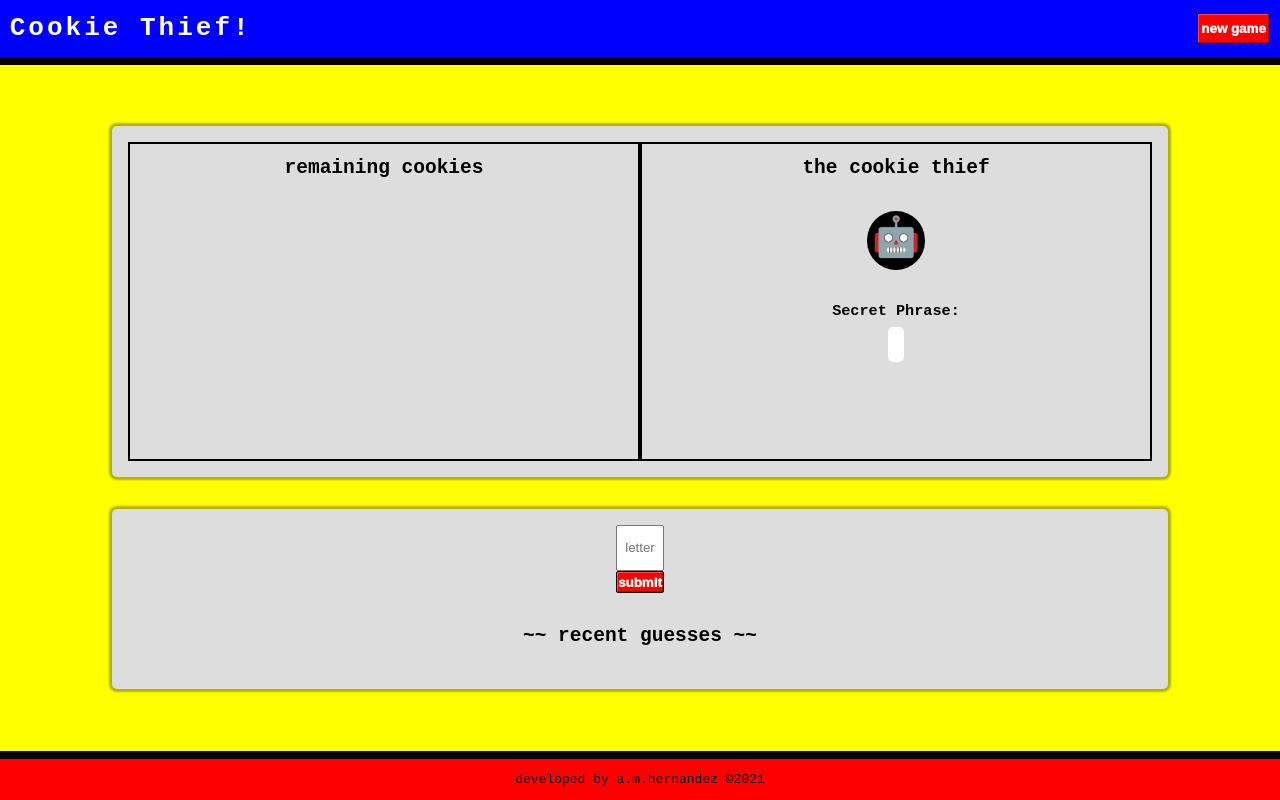
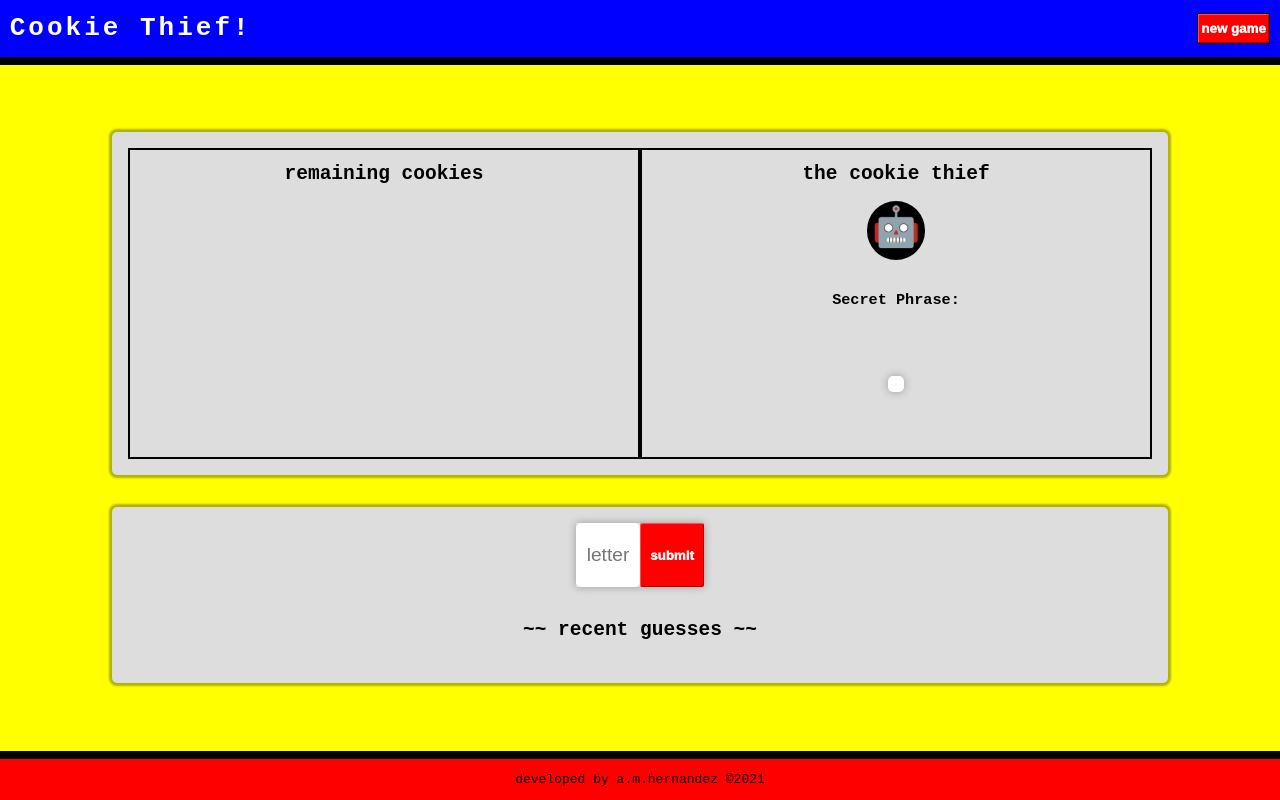
Before and after one commit to am-hernandez/cookieThief, a plain HTML site: page index.html in a window 1280 px wide. Drawn offline with Linux system fonts and the light colour scheme.

Commit message:
increased size and spacing of texts and elements

```diff
--- a/cookieThief.js
+++ b/cookieThief.js
@@ -8,44 +8,37 @@ const secretPhrase = document.getElementById("secretPhrase");
 let newGame;
 
 const ASCIIART = [
-  `
- ==========
+  `==========
 |__________|
 |__________|
 |__________|
  ==========`,
-  `
- ==========
+  `==========
 |__________|
 |_______🍪_|
 |__________|
  ==========`,
-  `
- ==========
+  `==========
 |__🍪______|
 |_______🍪_|
 |__________|
  ==========`,
-  `
- ==========
+  `==========
 |__🍪______|
 |_______🍪_|
 |__🍪______|
  ==========`,
-  `
- ==========
+  `==========
 |__🍪__🍪__|
 |_______🍪_|
 |__🍪______|
  =========`,
-  `
- ==========
+  `==========
 |__🍪__🍪__|
 |_🍪____🍪_|
 |__🍪______|
  ==========`,
-  `
- ===========
+  `===========
 |__🍪__🍪__|
 |_🍪____🍪_|
 |__🍪__🍪__|
@@ -83,11 +76,11 @@ class VanishingMan {
   }
   getGameStateMessage() {
     if (this.gameState === "playing") {
-      return `\n${ASCIIART[this.remainingGuesses]}`;
+      return `${ASCIIART[this.remainingGuesses]}`;
     } else if (this.gameState === "lost") {
       return `Game Over, the robot stole all of the cookies! 😢\nThe word was "${this.secretWord.join(
         ""
-      )}":\n${ASCIIART[0]}`;
+      )}"\n\n${ASCIIART[0]}`;
     } else {
       return `Winner Winner, you won! You've stopped the the cookie thief!`;
     }
--- a/index.html
+++ b/index.html
@@ -26,6 +26,7 @@
         </div>
       </div>
       <div id="userGuessesContainer" class="container">
+        <div id="letterInputContainer">
           <input
             type="text"
             id="letterInput"
@@ -36,6 +37,7 @@
           <button type="submit" id="letterSubmit" name="letterInput">
             submit
           </button>
+        </div>
         <h2>~~ recent guesses ~~</h2>
         <ul id="userGuesses"></ul>
       </div>
--- a/main.css
+++ b/main.css
@@ -81,7 +81,7 @@ h1 {
   flex: 1;
   display: flex;
   flex-wrap: wrap;
-  justify-content: space-between;
+  justify-content: space-around;
 }
 
 #cookieDisplay div {
@@ -90,32 +90,76 @@ h1 {
   padding: 1em;
 }
 
+#cookies {
+  display: flex;
+  flex-direction: column;
+  justify-content: space-between;
+}
+
+#gameStateMessage {
+  display: block;
+  margin: auto;
+  padding: 1em 0;
+  font-size: 1.25em;
+}
+
+#robot {
+  display: flex;
+  flex-direction: column;
+  justify-content: space-between;
+}
+
 #robot p {
   width: 1.5em;
   height: 1.5em;
-  margin: 2rem auto;
+  margin: 1rem auto;
   border-radius: 30px;
   font-size: 3em;
   line-height: 1.5em;
   background-color: #000;
 }
 
+#robot h3 {
+  margin-bottom: 1em;
+}
+
 #secretPhrase {
+  width: fit-content;
+  /* max-height: 1rem; */
+  margin: auto;
   border-radius: 5px;
   padding: 0.5em;
   background-color: #fff;
   font-size: 1.25em;
+  box-shadow: 0 0 8px rgba(0, 0, 0, 0.3);
+}
+
+#letterInputContainer {
+  display: flex;
+  justify-content: space-evenly;
+  width: 8rem;
+  height: 4rem;
+  margin: 0 auto 2rem;
+  box-shadow: 0 0 8px rgba(0, 0, 0, 0.3);
 }
 
 #letterInput {
-  width: 3em;
-  height: 3em;
+  width: 50%;
+  border-style: none;
+  border-radius: 5px;
+  padding: 0;
   text-align: center;
+  font-size: 1.2em;
 }
 
 #letterSubmit {
-  width: 3rem;
-  margin-bottom: 2rem;
+  /* flex: 1; */
+  display: block;
+  width: 50%;
+  height: 100%;
+  border-style: none;
+  padding: 0;
+  box-sizing: border-box;
 }
 
 #userGuesses {
```
Lines whose indentation alone changed are shown as unchanged.
